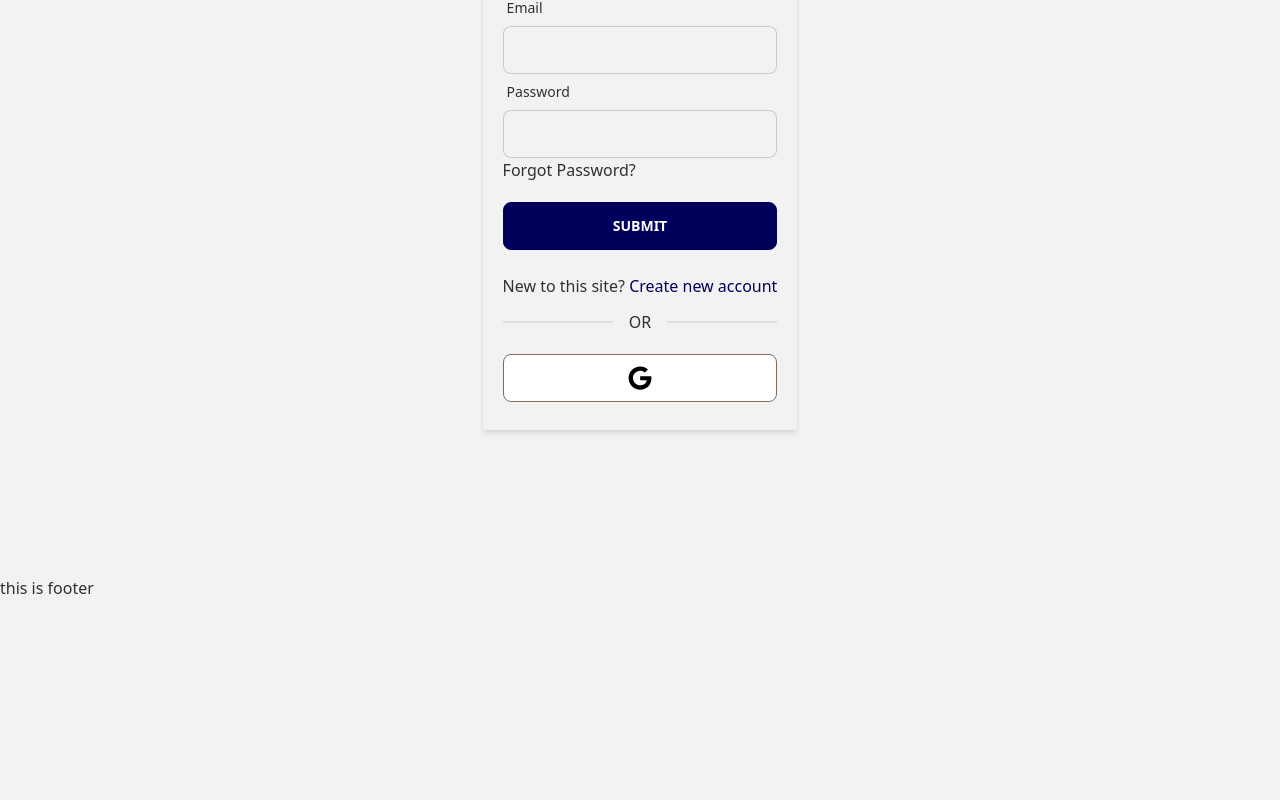
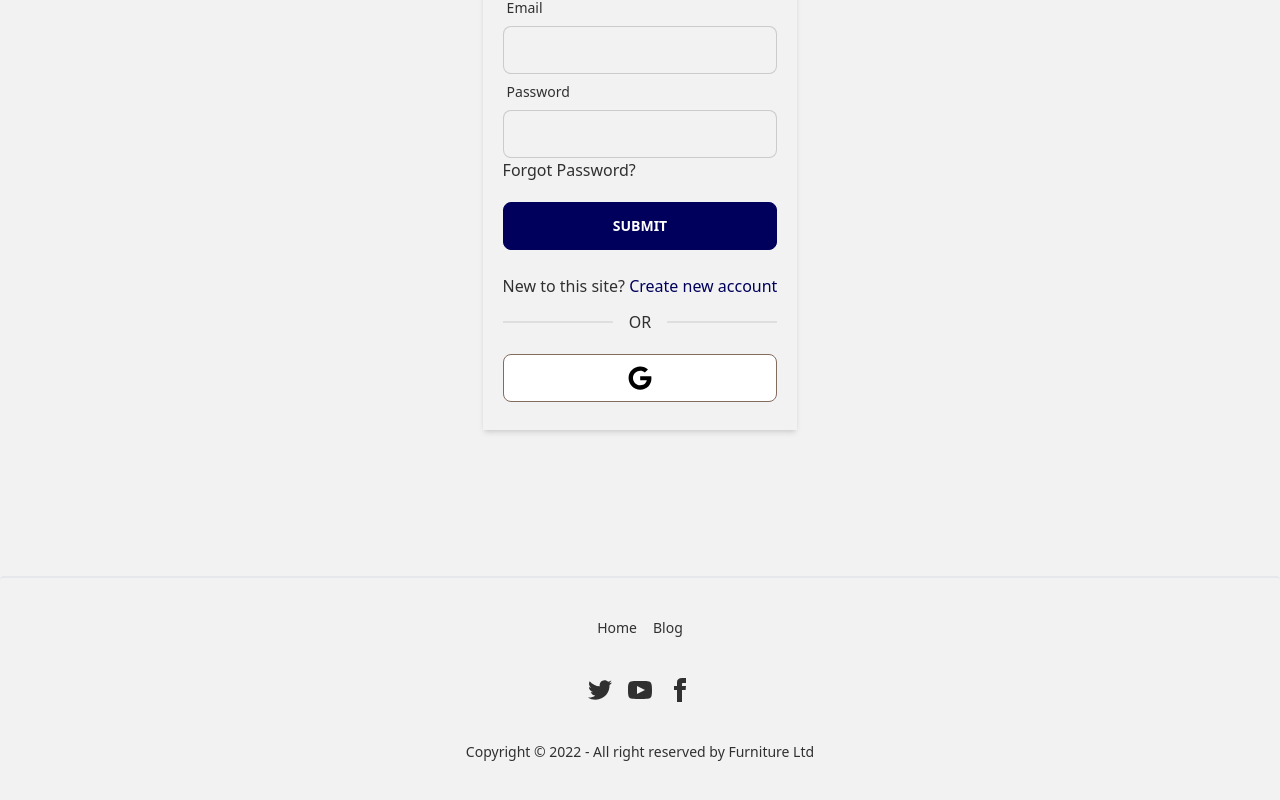
Before and after one commit to imtiajul-islam-d/furniture, a React (Create React App) app: page /login in a window 1280 px wide. Shown: the part 1024-1824 px from the top of the page. Before the commit the page ends 1624 px from the top, so only its background shows below. Built offline with nearby package versions, Linux system fonts and the light colour scheme; no server answers.

Commit message:
footer section added

```diff
--- a/src/Pages/Shared/Footer/Footer.js
+++ b/src/Pages/Shared/Footer/Footer.js
@@ -1,11 +1,55 @@
-import React from 'react';
+import React from "react";
+import { Link } from "react-router-dom";
 
 const Footer = () => {
-    return (
-        <div>
-            this is footer
+  return (
+    <footer className="footer footer-center p-10 border-t-2 text-base-content rounded">
+      <div className="grid grid-flow-col gap-4">
+        <Link to='/' className="link link-hover">Home</Link>
+        <Link to='/blog' className="link link-hover">Blog</Link>
+      </div>
+      <div>
+        <div className="grid grid-flow-col gap-4">
+          <Link>
+            <svg
+              xmlns="http://www.w3.org/2000/svg"
+              width="24"
+              height="24"
+              viewBox="0 0 24 24"
+              className="fill-current"
+            >
+              <path d="M24 4.557c-.883.392-1.832.656-2.828.775 1.017-.609 1.798-1.574 2.165-2.724-.951.564-2.005.974-3.127 1.195-.897-.957-2.178-1.555-3.594-1.555-3.179 0-5.515 2.966-4.797 6.045-4.091-.205-7.719-2.165-10.148-5.144-1.29 2.213-.669 5.108 1.523 6.574-.806-.026-1.566-.247-2.229-.616-.054 2.281 1.581 4.415 3.949 4.89-.693.188-1.452.232-2.224.084.626 1.956 2.444 3.379 4.6 3.419-2.07 1.623-4.678 2.348-7.29 2.04 2.179 1.397 4.768 2.212 7.548 2.212 9.142 0 14.307-7.721 13.995-14.646.962-.695 1.797-1.562 2.457-2.549z"></path>
+            </svg>
+          </Link>
+          <Link>
+            <svg
+              xmlns="http://www.w3.org/2000/svg"
+              width="24"
+              height="24"
+              viewBox="0 0 24 24"
+              className="fill-current"
+            >
+              <path d="M19.615 3.184c-3.604-.246-11.631-.245-15.23 0-3.897.266-4.356 2.62-4.385 8.816.029 6.185.484 8.549 4.385 8.816 3.6.245 11.626.246 15.23 0 3.897-.266 4.356-2.62 4.385-8.816-.029-6.185-.484-8.549-4.385-8.816zm-10.615 12.816v-8l8 3.993-8 4.007z"></path>
+            </svg>
+          </Link>
+          <Link>
+            <svg
+              xmlns="http://www.w3.org/2000/svg"
+              width="24"
+              height="24"
+              viewBox="0 0 24 24"
+              className="fill-current"
+            >
+              <path d="M9 8h-3v4h3v12h5v-12h3.642l.358-4h-4v-1.667c0-.955.192-1.333 1.115-1.333h2.885v-5h-3.808c-3.596 0-5.192 1.583-5.192 4.615v3.385z"></path>
+            </svg>
+          </Link>
         </div>
-    );
+      </div>
+      <div>
+        <p>Copyright © 2022 - All right reserved by Furniture Ltd</p>
+      </div>
+    </footer>
+  );
 };
 
 export default Footer;
```
